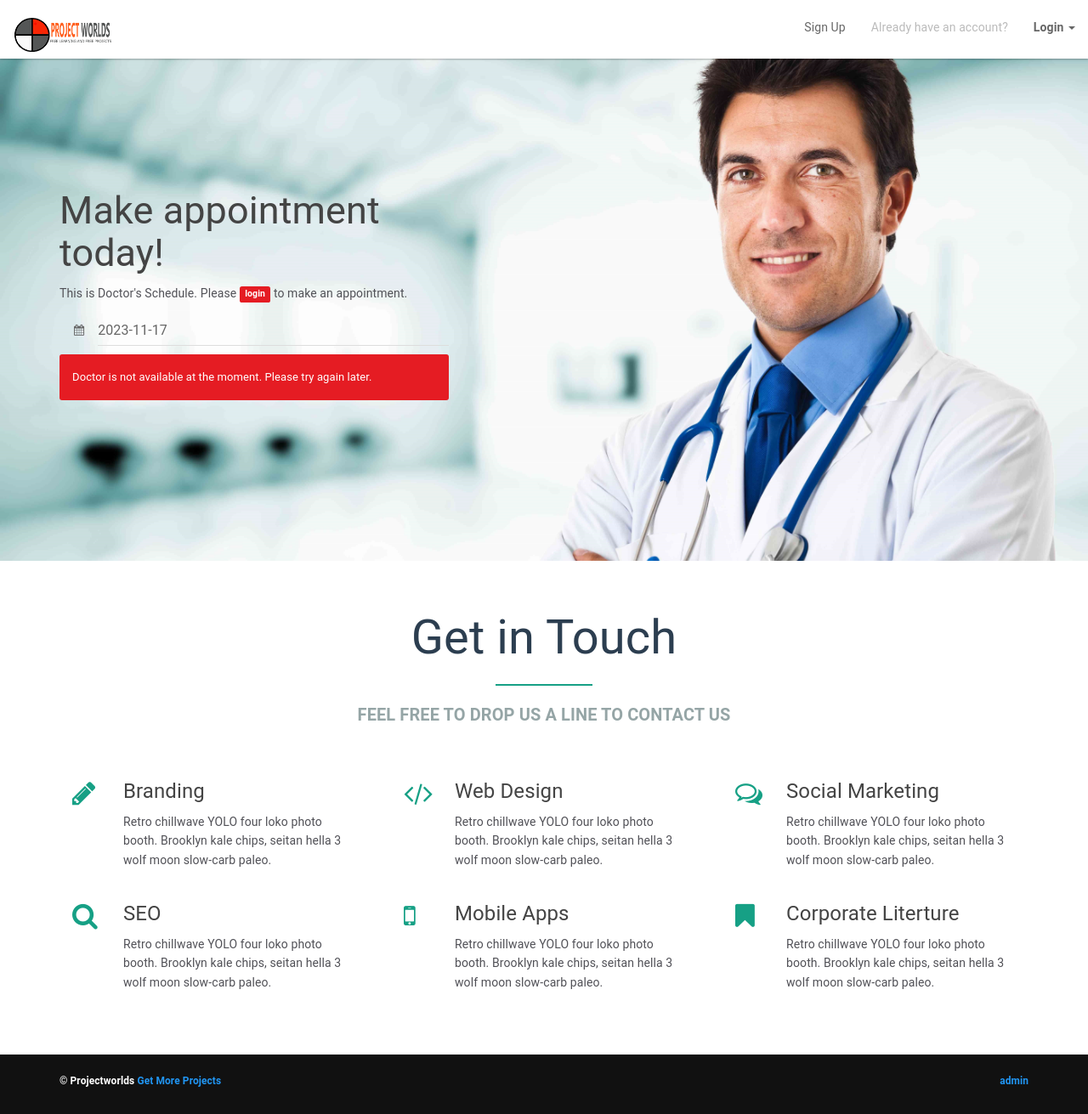
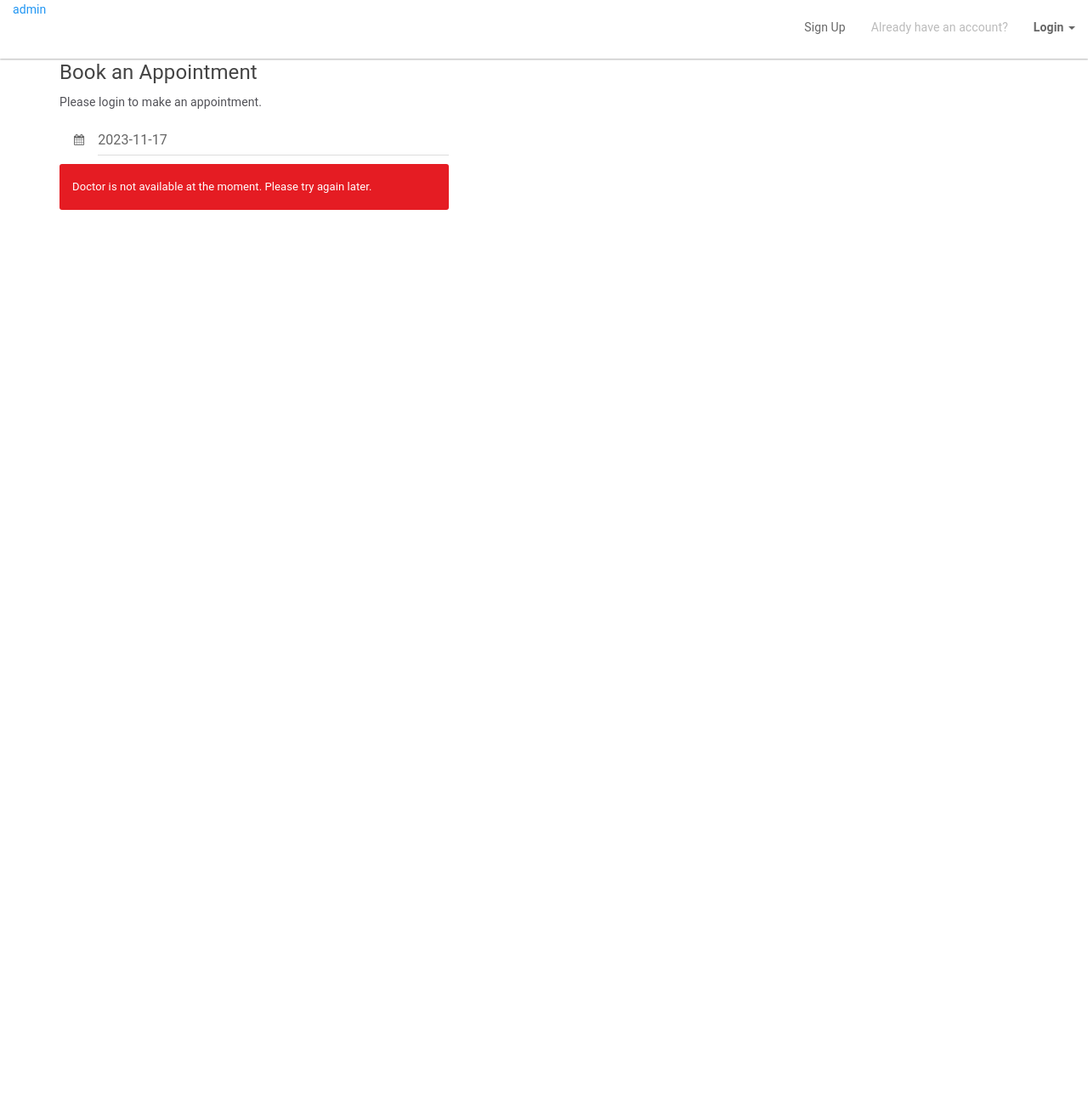
Before and after one commit to VrushilPatel/HWE, a PHP site: page / in a window 1280 px wide. Shown: the whole page at 85% size. After the commit the page ends 247 px from the top, so only its background shows below. Run offline with PHP 8.4, Linux system fonts and the light colour scheme; data comes from the database, SQL or seed files in the repository.

Commit message:
Update index.php

```diff
--- a/index.php
+++ b/index.php
@@ -81,7 +81,7 @@
         <meta http-equiv="X-UA-Compatible" content="IE=edge">
         <meta name="viewport" content="width=device-width, initial-scale=1">
         <!-- The above 3 meta tags *must* come first in the head; any other head content must come *after* these tags -->
-        <title>Clinic Appointment Application</title>
+        <title>Healthcare Waiting Elimination</title>
         <!-- Bootstrap -->
         <!-- <link href="assets/css/bootstrap.min.css" rel="stylesheet"> -->
         <link href="assets/css/style.css" rel="stylesheet">
@@ -108,7 +108,11 @@
                     <span class="icon-bar"></span>
                     <span class="icon-bar"></span>
                     </button>
-                    <a class="navbar-brand" href="index.php"><img alt="Brand" src="assets/img/logo.png" height="40px"></a>
+
+                </div>
+
+                <div>
+                    <p class="pull-left"><a href="adminlogin.php">admin</a></p>
                 </div>
                 <!-- Collect the nav links, forms, and other content for toggling -->
                 <div class="collapse navbar-collapse" id="bs-example-navbar-collapse-1">
@@ -172,7 +176,6 @@
                                 <div class="col-md-6">
 
                                     <form action="<?php $_PHP_SELF ?>" method="POST" accept-charset="utf-8" class="form" role="form">
-                                        <h4>It's free and always will be.</h4>
                                         <div class="row">
                                             <div class="col-xs-6 col-md-6">
                                                 <input type="text" name="patientFirstName" value="" class="form-control input-lg" placeholder="First Name" required />
@@ -293,7 +296,6 @@
                                             <input type="radio" name="patientGender" value="female" required/>Female
                                         </label>
                                         <br />
-                                        <span class="help-block">By clicking Create my account, you agree to our Terms and that you have read our Data Use Policy, including our Cookie Use.</span>
 
                                         <button class="btn btn-lg btn-primary btn-block signup-btn" type="submit" name="signup" id="signup">Create my account</button>
                                     </form>
@@ -309,12 +311,12 @@
         <!-- modal container end -->
 
         <!-- 1st section start -->
-        <section id="promo-1" class="content-block promo-1 min-height-600px bg-offwhite">
+        <section>
             <div class="container">
                 <div class="row">
                     <div class="col-md-5">
-                        <h2>Make appointment today!</h2>
-                        <p>This is Doctor's Schedule. Please <span class="label label-danger">login</span> to make an appointment. </p>
+                        <h4>Book an Appointment</h4>
+                        <p>Please login to make an appointment. </p>
 
                         <!-- date textbox -->
 
@@ -384,81 +386,10 @@
 
         <!-- third section end -->
         <!-- forth sections start -->
-        <section id="content-1-9" class="content-1-9 content-block">
-            <div class="container">
-                <div class="underlined-title">
-                    <h1>Get in Touch</h1>
-                    <hr>
-                    <h2>Feel free to drop us a line to contact us</h2>
-                </div>
-                <div class="row">
-                    <div class="col-md-4 col-sm-12 col-xs-12 pad25">
-                        <div class="col-xs-2">
-                            <span class="fa fa-pencil"></span>
-                        </div>
-                        <div class="col-xs-10">
-                            <h4>Branding</h4>
-                            <p>Retro chillwave YOLO four loko photo booth. Brooklyn kale chips, seitan hella 3 wolf moon slow-carb paleo.</p>
-                        </div>
-                    </div>
-                    <div class="col-md-4 col-sm-12 col-xs-12 pad25">
-                        <div class="col-xs-2">
-                            <span class="fa fa-code"></span>
-                        </div>
-                        <div class="col-xs-10">
-                            <h4>Web Design</h4>
-                            <p>Retro chillwave YOLO four loko photo booth. Brooklyn kale chips, seitan hella 3 wolf moon slow-carb paleo.</p>
-                        </div>
-                    </div>
-                    <div class="col-md-4 col-sm-12 col-xs-12 pad25">
-                        <div class="col-xs-2">
-                            <span class="fa fa-comments-o"></span>
-                        </div>
-                        <div class="col-xs-10">
-                            <h4>Social Marketing</h4>
-                            <p>Retro chillwave YOLO four loko photo booth. Brooklyn kale chips, seitan hella 3 wolf moon slow-carb paleo.</p>
-                        </div>
-                    </div>
-                    <div class="col-md-4 col-sm-12 col-xs-12 pad25">
-                        <div class="col-xs-2">
-                            <span class="fa fa-search"></span>
-                        </div>
-                        <div class="col-xs-10">
-                            <h4>SEO</h4>
-                            <p>Retro chillwave YOLO four loko photo booth. Brooklyn kale chips, seitan hella 3 wolf moon slow-carb paleo.</p>
-                        </div>
-                    </div>
-                    <div class="col-md-4 col-sm-12 col-xs-12 pad25">
-                        <div class="col-xs-2">
-                            <span class="fa fa-mobile"></span>
-                        </div>
-                        <div class="col-xs-10">
-                            <h4>Mobile Apps</h4>
-                            <p>Retro chillwave YOLO four loko photo booth. Brooklyn kale chips, seitan hella 3 wolf moon slow-carb paleo.</p>
-                        </div>
-                    </div>
-                    <div class="col-md-4 col-sm-12 col-xs-12 pad25">
-                        <div class="col-xs-2">
-                            <span class="fa fa-bookmark"></span>
-                        </div>
-                        <div class="col-xs-10">
-                            <h4>Corporate Literture</h4>
-                            <p>Retro chillwave YOLO four loko photo booth. Brooklyn kale chips, seitan hella 3 wolf moon slow-carb paleo.</p>
-                        </div>
-                    </div>
-                </div>
-                <!-- /.row -->
-            </div>
-            <!-- /.container -->
-        </section>
+
         <!-- forth section end -->
         <!-- footer start -->
-        <div class="copyright-bar bg-black">
-            <div class="container">
-                <p class="pull-left small">© Projectworlds <a href ="https://projectworlds.in/">Get More Projects </a></p>
-                <p class="pull-right small"><a href="adminlogin.php">admin</a></p>
-            </div>
-        </div>
+
         <!-- footer end -->
     </div>
     <!-- jQuery (necessary for Bootstrap's JavaScript plugins) -->
```
